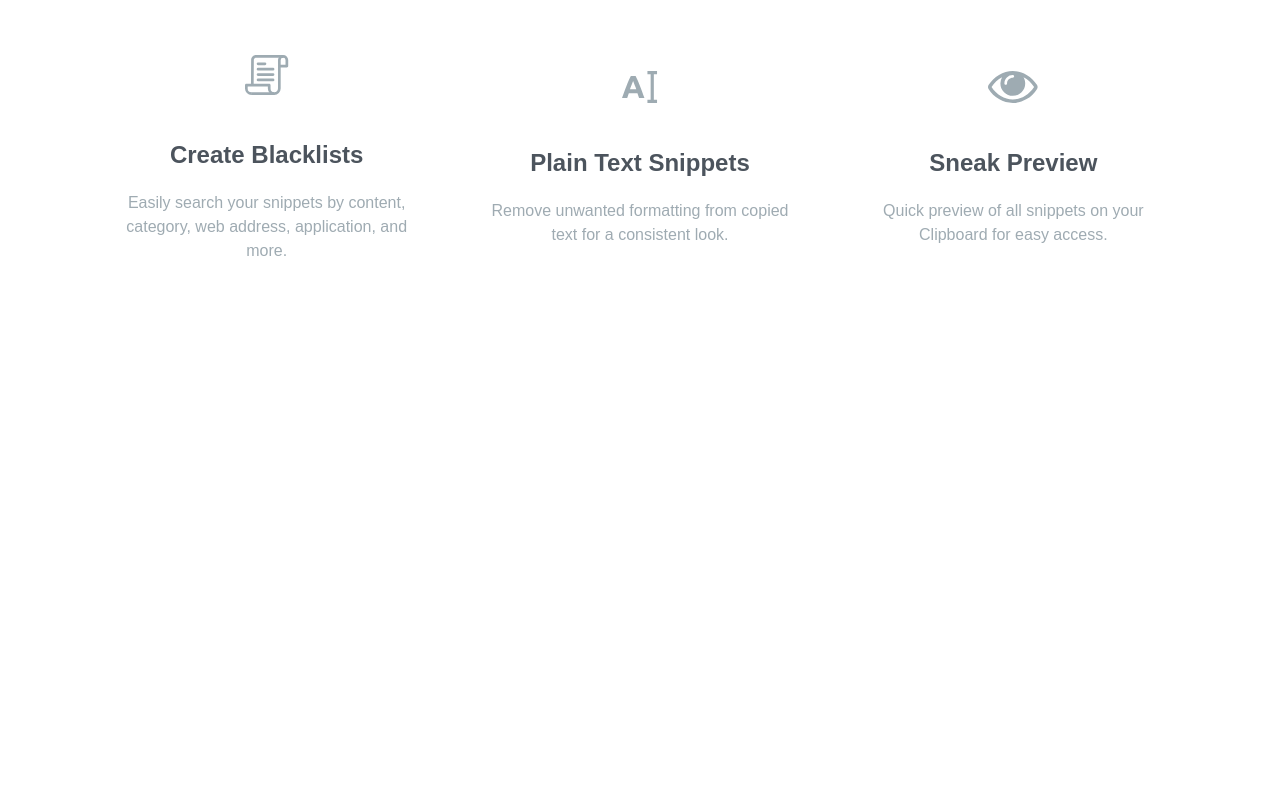
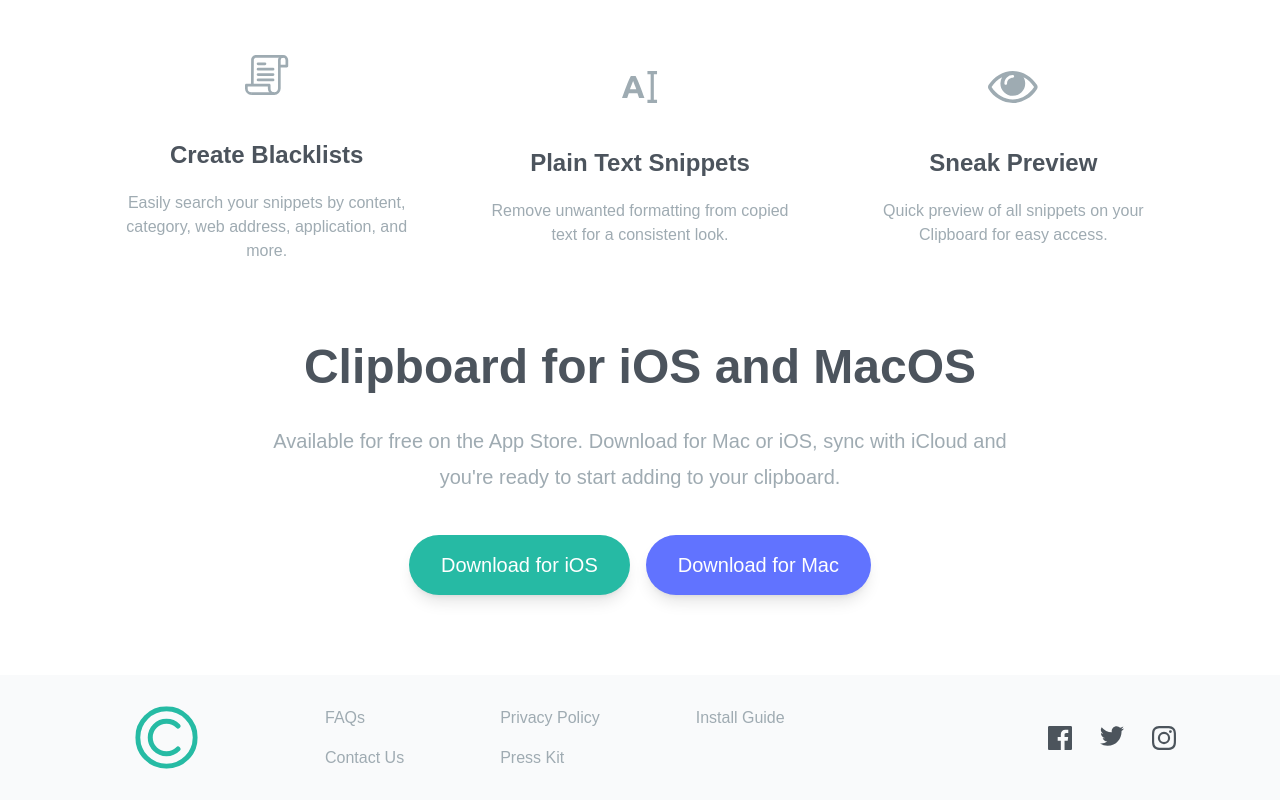
Before and after one commit to aw-birdgang/tailwind-css-lecture, a website: page website-projects/clipboard/index.html in a window 1280 px wide. Shown: the part 2809-3609 px from the top of the page. Before the commit the page ends 3152 px from the top, so only its background shows below. Drawn offline with Linux system fonts and the light colour scheme; a web font is replaced by a local one.

Commit message:
add reference & Footer

```diff
--- a/website-projects/clipboard/index.html
+++ b/website-projects/clipboard/index.html
@@ -7,8 +7,8 @@
     <link rel="preconnect" href="https://fonts.googleapis.com" />
     <link rel="preconnect" href="https://fonts.gstatic.com" crossorigin />
     <link
-      href="https://fonts.googleapis.com/css2?family=Bai+Jamjuree:wght@400;600&display=swap"
-      rel="stylesheet"
+            href="https://fonts.googleapis.com/css2?family=Bai+Jamjuree:wght@400;600&display=swap"
+            rel="stylesheet"
     />
 
     <link rel="stylesheet" href="css/style.css" />
@@ -161,5 +161,98 @@
     </div>
   </section>
 
+
+  <!-- Bottom CTA Section -->
+  <section id="bottom">
+    <div class="section-container my-20">
+      <h3>Clipboard for iOS and MacOS</h3>
+      <p class="section-content mb-10 text-xl">
+        Available for free on the App Store. Download for Mac or iOS, sync
+        with iCloud and you're ready to start adding to your clipboard.
+      </p>
+
+      <!-- Button Container -->
+      <div class="button-container">
+        <a
+                href="#"
+                class="p-4 px-8 rounded-full shadow-lg bg-strongCyan duration-200 hover:opacity-80"
+        >
+          Download for iOS
+        </a>
+        <a
+                href="#"
+                class="p-4 px-8 rounded-full shadow-lg bg-lightBlue duration-200 hover:opacity-80"
+        >
+          Download for Mac
+        </a>
+      </div>
+    </div>
+  </section>
+
+
+  <footer class="bg-gray-50">
+    <div class="section-container">
+      <div class="flex flex-col items-center justify-between md:flex-row">
+        <!-- Image -->
+        <img src="images/logo.svg" alt="" class="scale-50" />
+        <!-- Container for Menus & Social -->
+        <div
+                class="flex flex-col items-center justify-between flex-1 mb-10 space-y-6 md:flex-row md:mb-0 md:space-y-0 text-grayishBlue"
+        >
+          <!-- Menus -->
+          <div
+                  class="flex flex-col space-y-4 md:flex-row md:ml-24 md:space-x-24 md:space-y-0"
+          >
+            <!-- Menu 1 -->
+            <div class="flex flex-col space-y-4 text-center md:text-left">
+              <div><a href="#" class="hover:text-strongCyan">FAQs</a></div>
+              <div>
+                <a href="#" class="hover:text-strongCyan">Contact Us</a>
+              </div>
+            </div>
+            <!-- Menu 2 -->
+            <div class="flex flex-col space-y-4 text-center md:text-left">
+              <div>
+                <a href="#" class="hover:text-strongCyan">Privacy Policy</a>
+              </div>
+              <div>
+                <a href="#" class="hover:text-strongCyan">Press Kit</a>
+              </div>
+            </div>
+            <!-- Menu 3 -->
+            <div class="flex flex-col space-y-4 text-center md:text-left">
+              <div>
+                <a href="#" class="hover:text-strongCyan">Install Guide</a>
+              </div>
+            </div>
+          </div>
+
+          <!-- Social Icons -->
+          <div class="flex justify-between w-32 py-1">
+            <a href="#"
+            ><img
+                    src="images/icon-facebook.svg"
+                    alt=""
+                    class="duration-200 ficon"
+            /></a>
+            <a href="#"
+            ><img
+                    src="images/icon-twitter.svg"
+                    alt=""
+                    class="duration-200 ficon"
+            /></a>
+            <a href="#"
+            ><img
+                    src="images/icon-instagram.svg"
+                    alt=""
+                    class="duration-200 ficon"
+            /></a>
+          </div>
+        </div>
+      </div>
+    </div>
+  </footer>
+
+
   </body>
 </html>
--- a/website-projects/clipboard/input.css
+++ b/website-projects/clipboard/input.css
@@ -35,3 +35,8 @@ body {
         background-image: url('../images/bg-header-mobile.png');
     }
 }
+
+.ficon:hover {
+    filter: invert(53%) sepia(68%) saturate(434%) hue-rotate(121deg)
+    brightness(101%) contrast(94%);
+}
```
Also changed, not shown: website-projects/clipboard/README.md (added), website-projects/clipboard/css/style.css.
